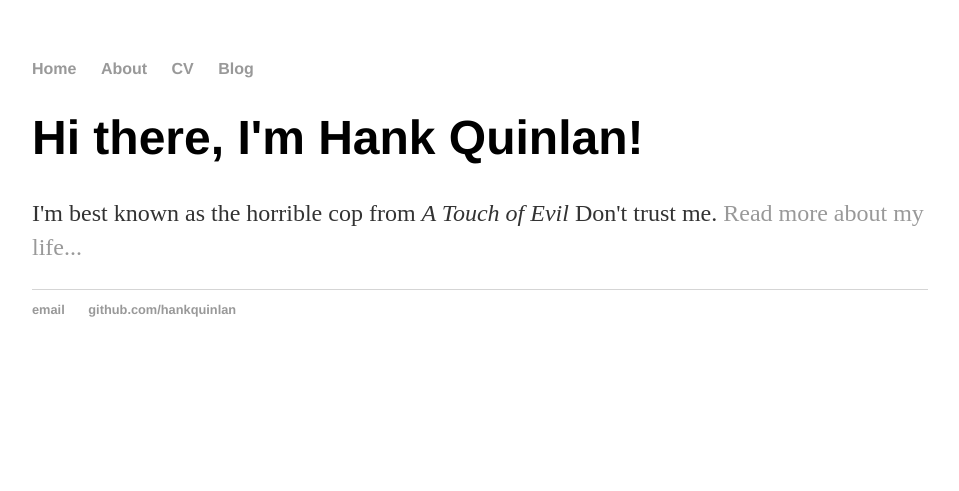
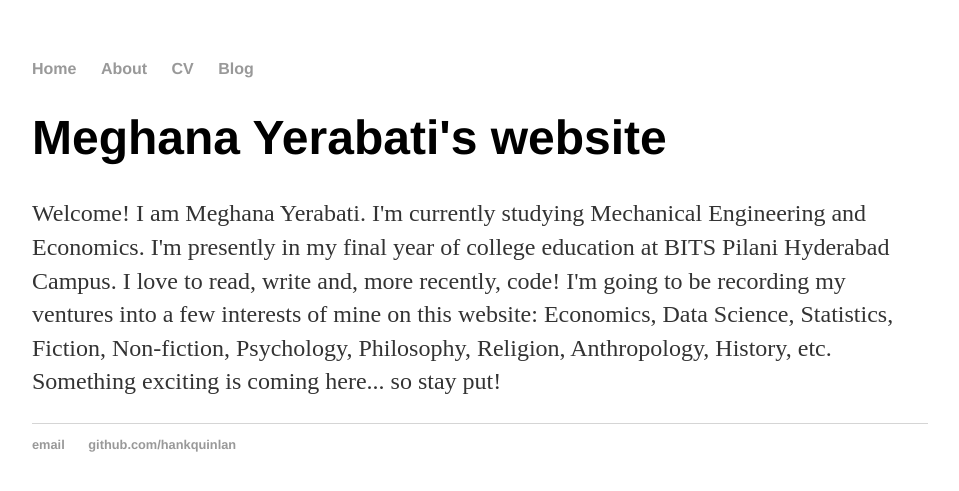
Before and after one commit to myerabati/meghanayerabati.github.io, a Jekyll site: the page built from index.html, in a window 1280 px wide. Shown: the top 491 px of the page, without its empty margins (160-1119 px from the left). Built offline with Jekyll 4.4.1, drawn with Linux system fonts in a browser that asks for light colours.

Commit message:
Edit index.html
Personalize the site with introduction.

```diff
--- a/index.html
+++ b/index.html
@@ -1,8 +1,8 @@
 ---
 layout: default
-title: Hank Quinlan, Horrible Cop
+title: Meghana Yerabati
 ---
 <div class="blurb">
-	<h1>Hi there, I'm Hank Quinlan!</h1>
-	<p>I'm best known as the horrible cop from <em>A Touch of Evil</em> Don't trust me. <a href="/about">Read more about my life...</a></p>
+	<h1>Meghana Yerabati's website</h1>
+	<p>Welcome! I am Meghana Yerabati. I'm currently studying Mechanical Engineering and Economics. I'm presently in my final year of college education at BITS Pilani Hyderabad Campus. I love to read, write and, more recently, code! I'm going to be recording my ventures into a few interests of mine on this website: Economics, Data Science, Statistics, Fiction, Non-fiction, Psychology, Philosophy, Religion, Anthropology, History, etc. Something exciting is coming here... so stay put!</p>
 </div><!-- /.blurb -->
```
